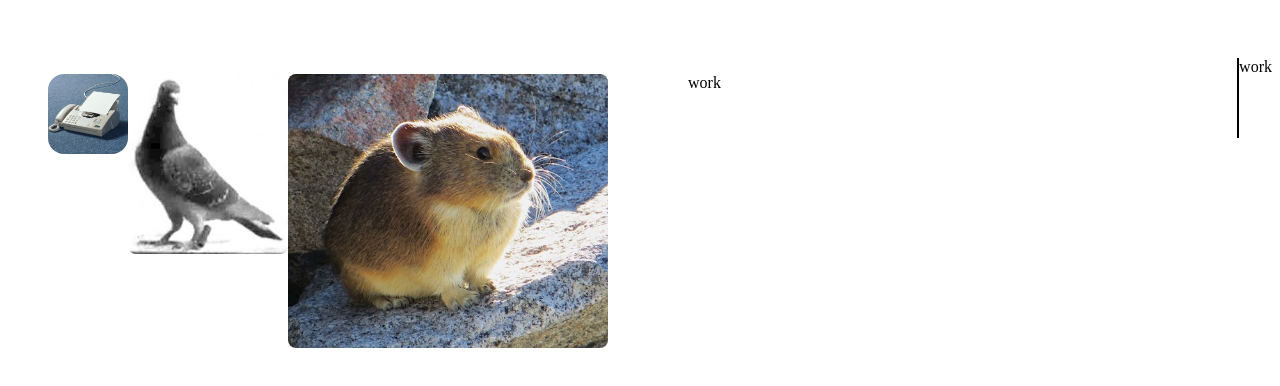
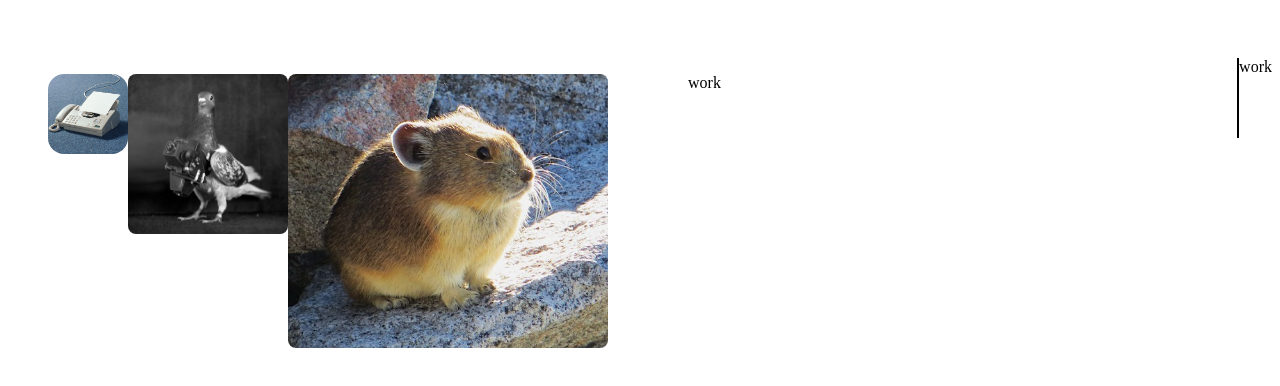
Before and after one commit to leftyloosey/challenge2, a plain HTML site: page index.html in a window 1280 px wide. Shown: the part 1741-2127 px from the top of the page. Drawn offline with Linux system fonts and the light colour scheme.

Commit message:
i like the other pigeon better

```diff
--- a/index.html
+++ b/index.html
@@ -59,7 +59,7 @@
                 </li>
 
                 <li>
-                    <a href="#"><img id="img-b" src="pigeon.jpeg" alt="a gallant pigeon of the air"></a>
+                    <a href="#"><img id="img-b" src="pigeon.webp" alt="a gallant pigeon of the air"></a>
                 </li>
 
                 <li>
```
